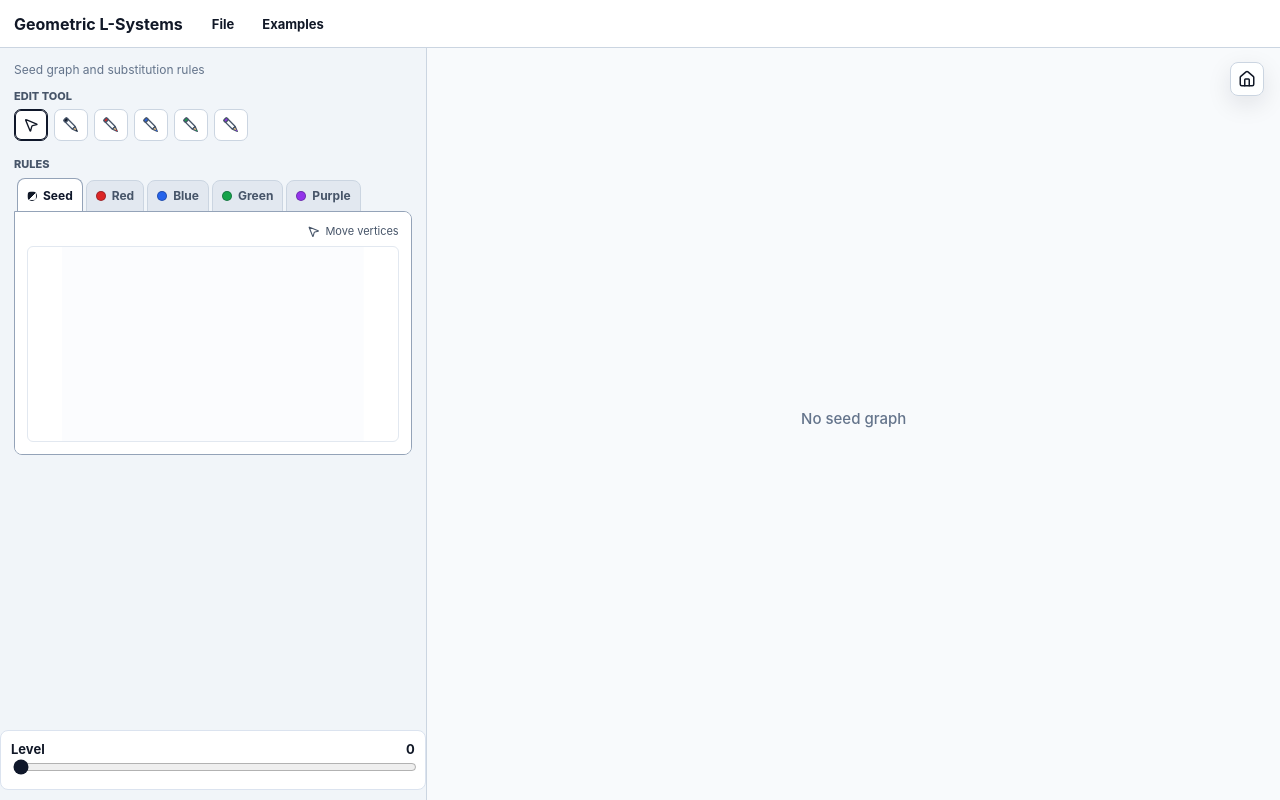
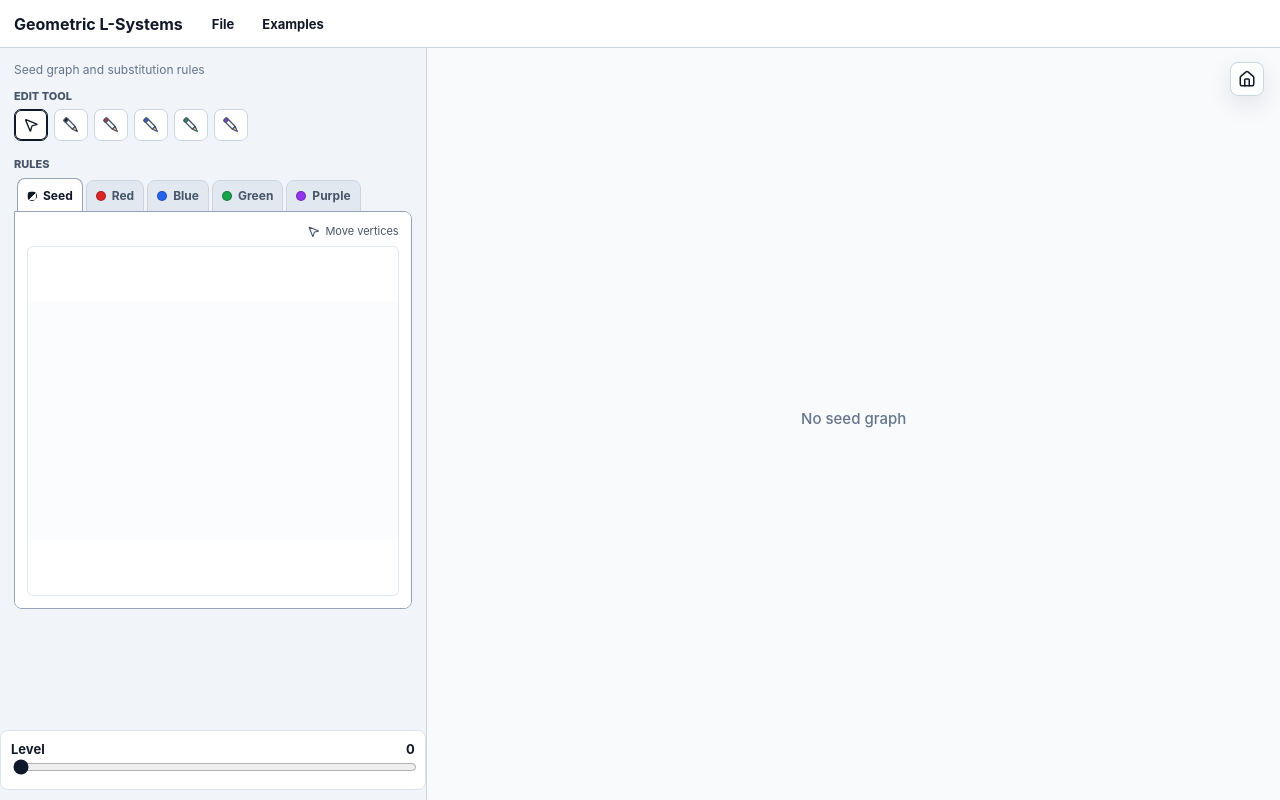
Before and after one commit to davbachman/Geometric-L-Systems, a React (Vite) app: page / in a window 1280 px wide. Built offline with nearby package versions, Linux system fonts and the light colour scheme.

Commit message:
Make editor panel square

```diff
--- a/src/styles.css
+++ b/src/styles.css
@@ -434,6 +434,7 @@ input[type="range"] {
 }
 
 .rule-tab-panel {
+  aspect-ratio: 1;
   background: #ffffff;
   border: 1px solid #94a3b8;
   border-radius: 0 8px 8px 8px;
@@ -442,8 +443,17 @@ input[type="range"] {
 .rule-tab-panel > .graph-editor {
   border: 0;
   border-radius: 0 7px 7px 7px;
+  display: flex;
+  flex-direction: column;
+  height: 100%;
   margin: 0;
   padding: 12px;
+}
+
+.rule-tab-panel > .graph-editor .editor-svg {
+  flex: 1 1 auto;
+  height: auto;
+  min-height: 0;
 }
 
 .rule-tab-panel > .graph-editor .editor-heading {
```
